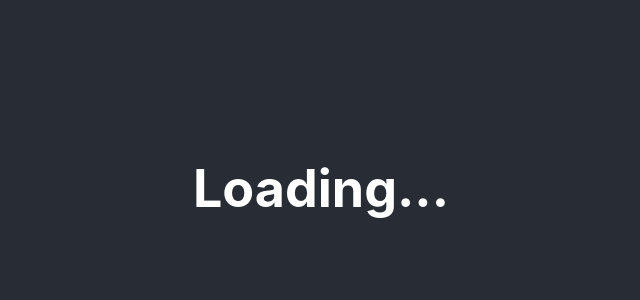
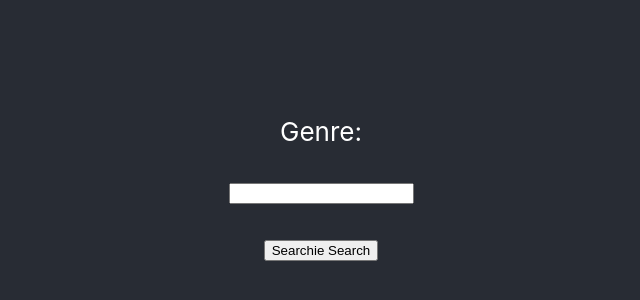
Before and after one commit to mariuspatrick/music-app-client, a React (Create React App) app: page / in a window 1280 px wide. Shown: the part 212-512 px from the top of the page, without its empty margins (319-959 px from the left). Built offline with nearby package versions, Linux system fonts and the light colour scheme.

Commit message:
Finished fetching playlists

```diff
--- a/src/components/Homepage.js
+++ b/src/components/Homepage.js
@@ -1,38 +1,57 @@
 import React, { Component } from "react";
 import { connect } from "react-redux";
-import { fetchedPlaylist } from "../artists/actions";
+import { fetchedPlaylist } from "../playlist/actions";
 
 class Homepage extends Component {
   state = {
     genre: ""
   };
 
-  componentDidMount() {
-    this.props.dispatch(fetchedPlaylist);
-  }
+  handleChange = event => {
+    this.setState({
+      [event.target.name]: event.target.value
+    });
+  };
+
+  handleSubmit = event => {
+    event.preventDefault();
+    const action = fetchedPlaylist(this.state.genre);
+
+    this.props.dispatch(action);
+  };
 
   render() {
-    const loading = !this.props.artist;
+    console.log("this.props", this.props);
+    const playlists = !this.props.tracks;
     return (
       <div>
-        {!loading && (
-          <h3>Number of tracks on page: {this.props.artist.tracks.length}</h3>
-        )}
-        {loading ? (
-          <h1>Loading...</h1>
+        {playlists ? (
+          <form onSubmit={this.handleSubmit}>
+            Genre:
+            <p>
+              <input
+                type="text"
+                name="genre"
+                value={this.state.genre}
+                onChange={this.handleChange}
+              />
+            </p>
+            <button type="submit">Searchie Search</button>
+          </form>
         ) : (
-          this.props.artist.tracks.map(track => {
+          this.props.tracks.playlists.items.map(tracks => {
             return (
-              <div key={track.id} onClick={this.clickMe}>
-                <p>Track: {track.name}</p>
-
-                {track.artists.map(artist => {
-                  return <p>Artist: {artist.name}</p>;
-                })}
-                {/* <button>Add</button> */}
+              <div style={{ border: "solid 5px" }}>
+                <h4>{tracks.name}</h4>
+                <p>{tracks.description}</p>
+                {tracks &&
+                  tracks.images.map(image => {
+                    return <img src={image.url}></img>;
+                  })}
               </div>
             );
           })
+          //   this.props.tracks.playlists.
         )}
       </div>
     );
@@ -40,9 +59,9 @@ class Homepage extends Component {
 }
 
 function mapStateToProps(state) {
-  console.log("reduxState in homepage", state.artist);
+  console.log("reduxState in homepage", state.playlist);
   return {
-    artist: state.artist
+    tracks: state.playlist
   };
 }
 
--- a/src/artists/actions.js
+++ b/src/playlist/actions.js
@@ -2,19 +2,14 @@ import api from "../api";
 
 function playlistFetched(data) {
   return {
-    type: "ARTIST_FETCH_SUCCES",
+    type: "PLAYLIST_FETCH_SUCCES",
     payload: data.body
   };
 }
 
 export function fetchedPlaylist(genre) {
   return function thunk(dispatch, getState) {
-    api("/genres", {
-      method: "GET",
-      body: {
-        genre
-      }
-    }).then(playlist => {
+    api(`/genres?genre=${genre}`).then(playlist => {
       dispatch(playlistFetched(playlist));
     });
   };
--- a/src/artists/reducer.js
+++ b/src/playlist/reducer.js
@@ -2,7 +2,7 @@ const initialState = null;
 
 export default function reducer(state = initialState, action = {}) {
   switch (action.type) {
-    case "ARTIST_FETCH_SUCCES": {
+    case "PLAYLIST_FETCH_SUCCES": {
       return action.payload;
     }
     default: {
--- a/src/reducers/index.js
+++ b/src/reducers/index.js
@@ -1,6 +1,6 @@
 import { combineReducers } from "redux";
-import artistReducer from "../artists/reducer";
+import playlistReducer from "../playlist/reducer";
 
 export default combineReducers({
-  artist: artistReducer
+  playlist: playlistReducer
 });
```
